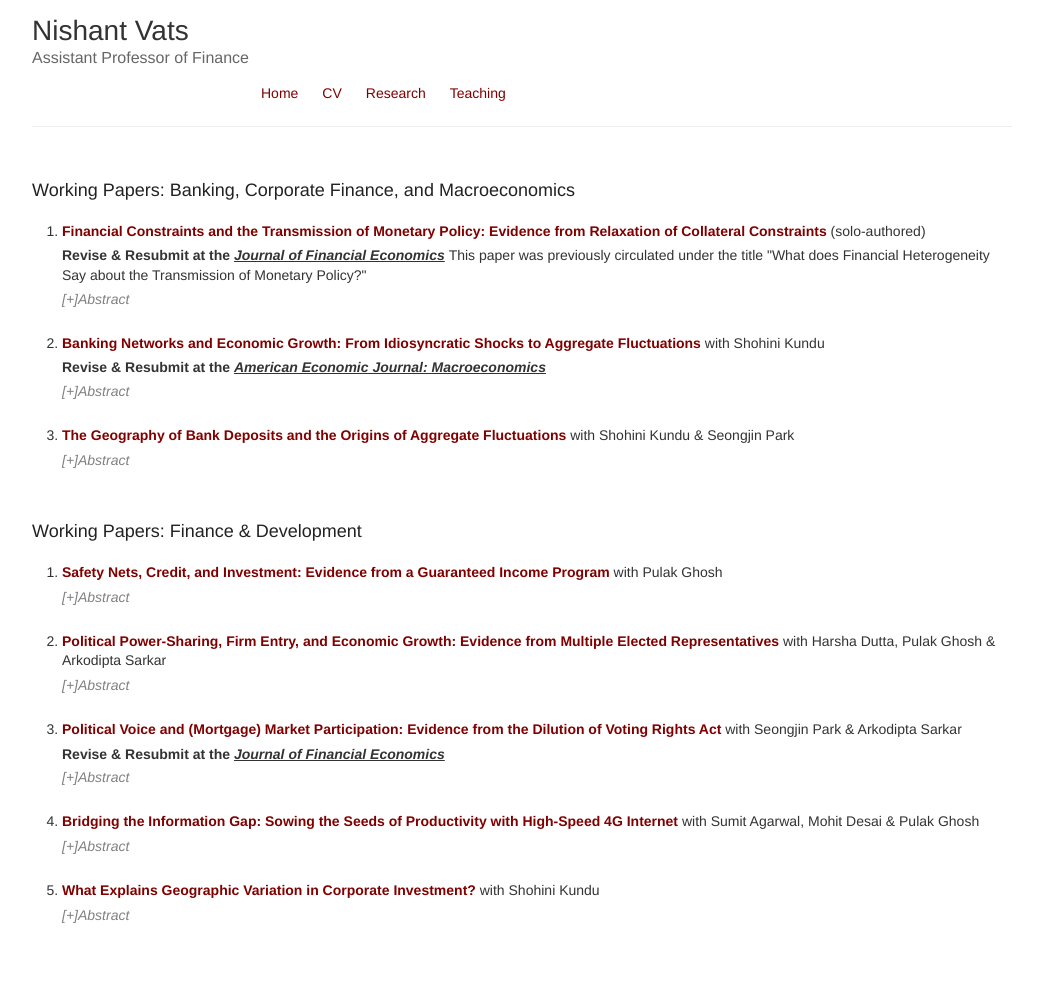
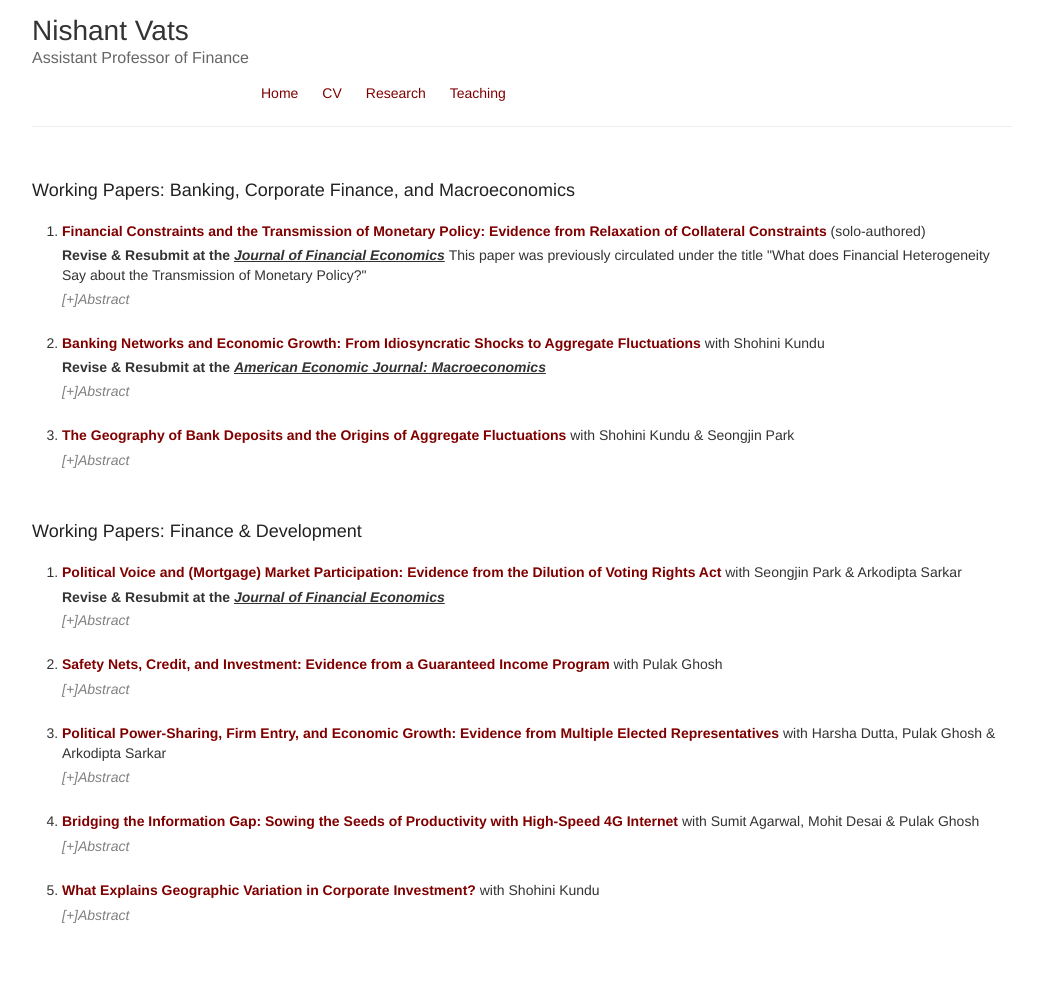
Before and after one commit to nishvats/nishvats.github.io, a Jekyll site: the page built from research.html, in a window 1280 px wide. Shown: the whole page, without its empty margins (118-1161 px from the left). Built offline with Jekyll 4.4.1, drawn with Linux system fonts in a browser that asks for light colours.

Commit message:
Update research.html

```diff
--- a/research.html
+++ b/research.html
@@ -37,6 +37,15 @@ layout: default
     <br>
 <h3> Working Papers: Finance & Development</h3>
   <ol>
+    <li> <b><a href="https://papers.ssrn.com/sol3/papers.cfm?abstract_id=3891961">Political Voice and (Mortgage) Market Participation: Evidence from the Dilution of Voting Rights Act</a></b> with Seongjin Park & Arkodipta Sarkar</li>
+    <p> <b> Revise & Resubmit at the <u><em>Journal of Financial Economics</em></u> </b>
+    <details>
+        <summary>[+]Abstract</summary>
+    <p align="justify"> <u><em>Abstract:</em></u> Using US Supreme Court’s narrow-decision on Shelby v. Holder as a shock that diluted voting rights of Black Americans, we document the relationship between political voice and economic decision-making. We find de-facto disenfranchisement leads to decline in mortgage origination for Black Americans, primarily driven by reduced applications. Additionally, we observe a flight of Black applications to Black lenders, indicating an increase in racial homophily. The findings suggest that disenfranchisement can lead to exclusion from markets and exacerbate racial homeownership gaps. Leveraging individual-level survey data, we show trust in government and financial institutions plays a significant role in driving these effects. </p>
+    <br>
+      <p align="justify">• <u><em>Presentations:</em></u> 2022 Meeting of the American Finance Association, ISB-CAF Summer Research Conference 2021, Chicago Booth PhD Brownbag, 2021 Trans-Atlantic Doctoral Conference, Asia-Pacific Corporate Finance Online Workshop, CUHK greater bay area conference, Misra Centre for Financial Markets and Economy (IIM Ahmedabad), Conference on Financial Economics and Accounting 2021 </p>
+     </details>
+    <br>
     <li> <b><a href="/Documents/Vats_JMP_Booth.pdf">Safety Nets, Credit, and Investment: Evidence from a Guaranteed Income Program</a></b> with Pulak Ghosh </li>
     <details>
         <summary>[+]Abstract</summary>
@@ -55,15 +64,6 @@ layout: default
       <p align="justify">• <u><em>Presentations:</em></u> BREAD Conference on Development Economics, 100 Years of Economic Development Conference, Chicago Brownbag Seminar, Inter-finance PhD Seminar, HKUST Brownbag Seminar, 2021 NSE-NYU Conference on Indian Capital Markets, National University of Singapore, 2022 Transatlantic Doctoral Conference, Webinar series in Finance and Development (WEFIDEV) </p>
  </details>
     <br>
-  <li> <b><a href="https://papers.ssrn.com/sol3/papers.cfm?abstract_id=3891961">Political Voice and (Mortgage) Market Participation: Evidence from the Dilution of Voting Rights Act</a></b> with Seongjin Park & Arkodipta Sarkar</li>
-    <p> <b> Revise & Resubmit at the <u><em>Journal of Financial Economics</em></u> </b>
-    <details>
-        <summary>[+]Abstract</summary>
-    <p align="justify"> <u><em>Abstract:</em></u> Using US Supreme Court’s narrow-decision on Shelby v. Holder as a shock that diluted voting rights of Black Americans, we document the relationship between political voice and economic decision-making. We find de-facto disenfranchisement leads to decline in mortgage origination for Black Americans, primarily driven by reduced applications. Additionally, we observe a flight of Black applications to Black lenders, indicating an increase in racial homophily. The findings suggest that disenfranchisement can lead to exclusion from markets and exacerbate racial homeownership gaps. Leveraging individual-level survey data, we show trust in government and financial institutions plays a significant role in driving these effects. </p>
-    <br>
-      <p align="justify">• <u><em>Presentations:</em></u> 2022 Meeting of the American Finance Association, ISB-CAF Summer Research Conference 2021, Chicago Booth PhD Brownbag, 2021 Trans-Atlantic Doctoral Conference, Asia-Pacific Corporate Finance Online Workshop, CUHK greater bay area conference, Misra Centre for Financial Markets and Economy (IIM Ahmedabad), Conference on Financial Economics and Accounting 2021 </p>
-     </details>
-    <br>
     <li> <b><a href="https://papers.ssrn.com/sol3/papers.cfm?abstract_id=4805486">Bridging the Information Gap: Sowing the Seeds of Productivity with High-Speed 4G Internet</a></b> with Sumit Agarwal, Mohit Desai & Pulak Ghosh</li>
     <details>
         <summary>[+]Abstract</summary>
```
